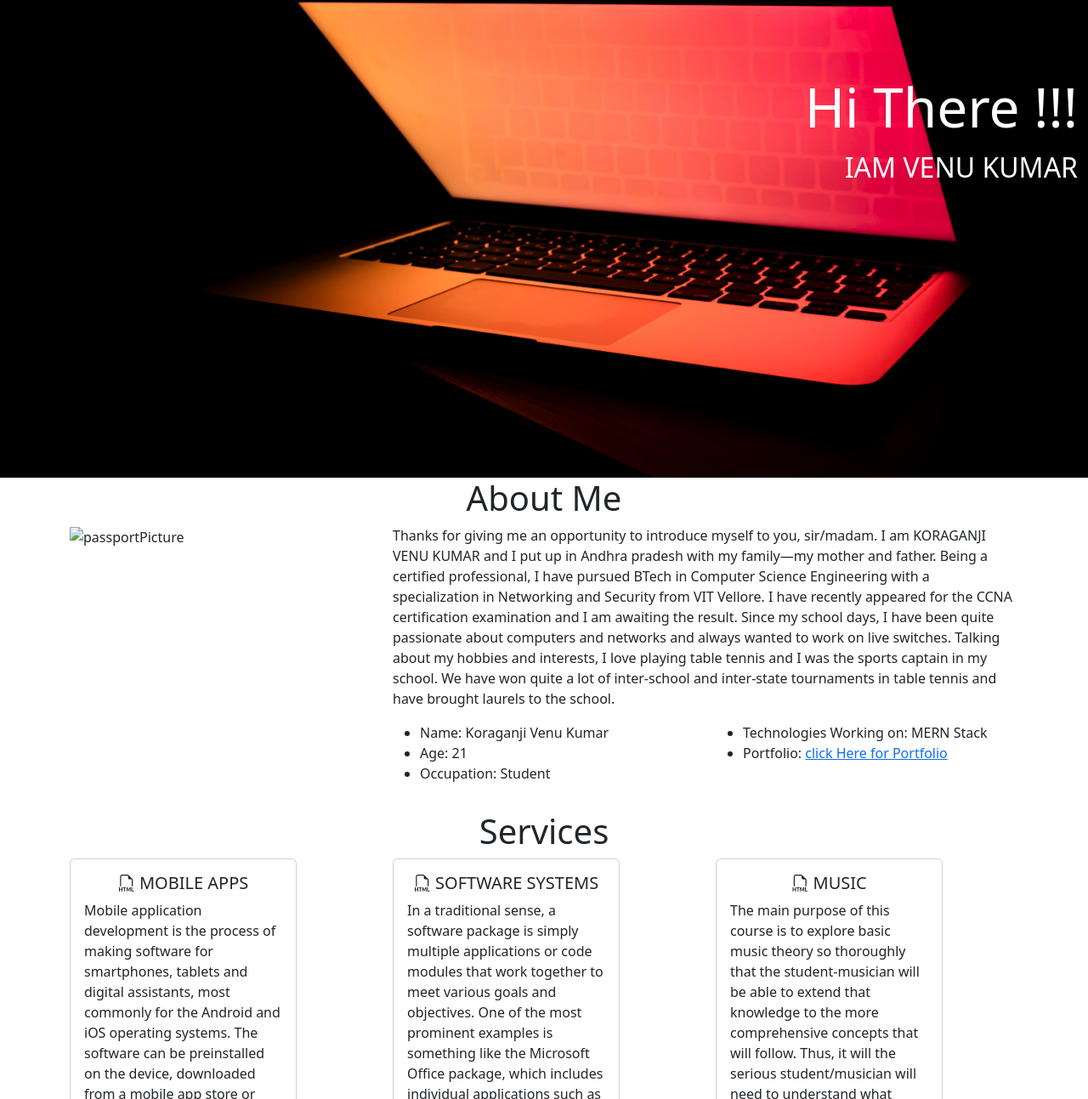
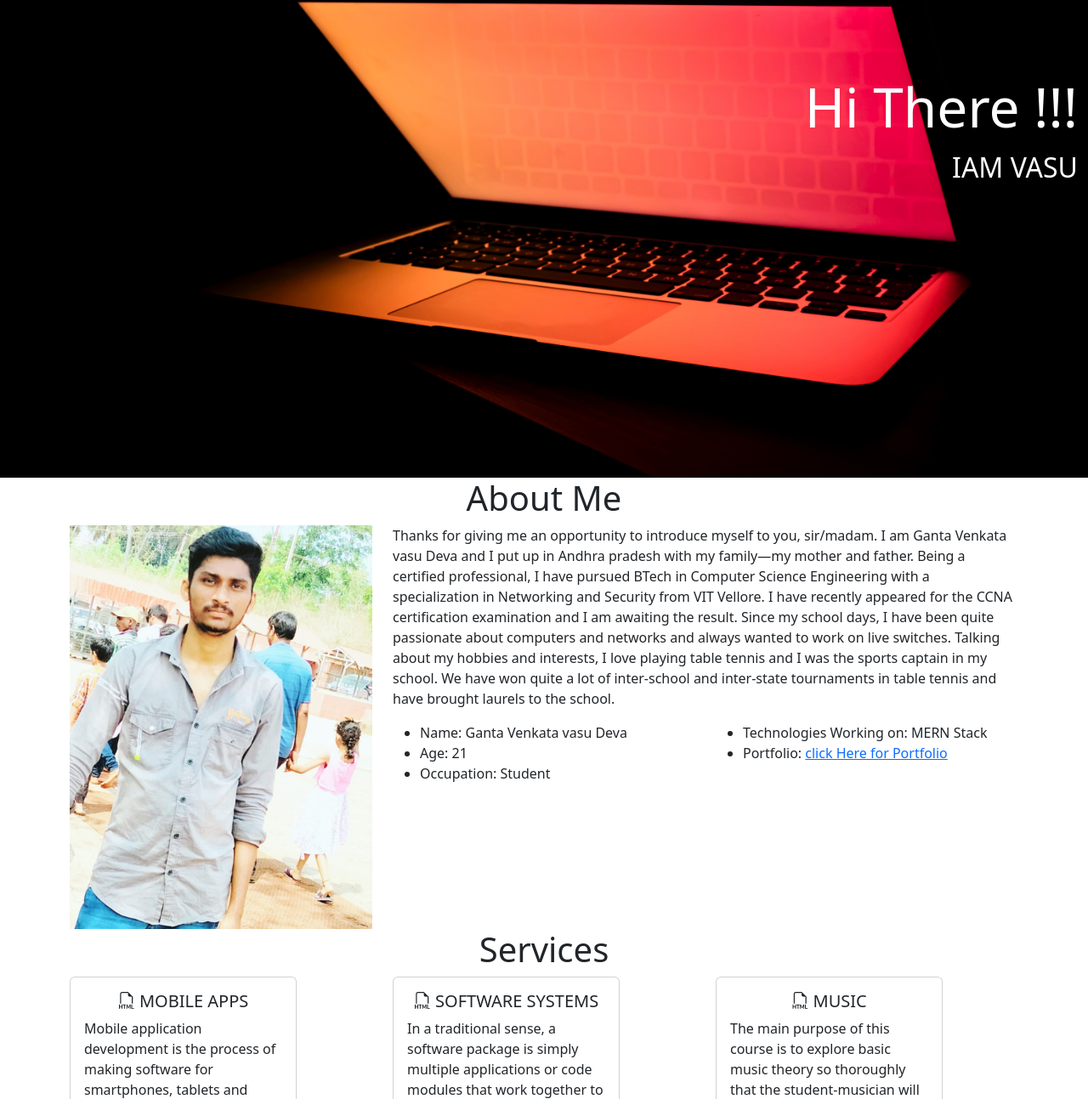
Before and after one commit to Gantavasu/vasuportfolio.github.io, a plain HTML site: page index.html in a window 1280 px wide. Shown: the part 238-1531 px from the top of the page at 85% size. Drawn offline with nearby package versions, Linux system fonts and the light colour scheme.

Commit message:
Update index.html

```diff
--- a/index.html
+++ b/index.html
@@ -49,7 +49,7 @@
       <div class="row">
         <div class="col-md-12 bannerText">
           <h2 class="bannerTitle">Hi There !!!</h2>
-          <p class="bannerDesc">IAM VENU KUMAR</p>
+          <p class="bannerDesc">IAM VASU</p>
         </div>
       </div>
     </div>
@@ -61,14 +61,14 @@
       <div class="row">
 
         <div class="col-md-4">
-          <img src="passportPicture.jpg" alt="passportPicture" class="card-img img-flude">
+          <img src="passportPicturevv.jpg" alt="passportPicture" class="card-img img-flude">
         </div>
         <div class="col-md-8">
-          <p>Thanks for giving me an opportunity to introduce myself to you, sir/madam. I am KORAGANJI VENU KUMAR and I put up in Andhra pradesh with my family—my mother and father. Being a certified professional, I have pursued BTech in Computer Science Engineering with a specialization in Networking and Security from VIT Vellore. I have recently appeared for the CCNA certification examination and I am awaiting the result. Since my school days, I have been quite passionate about computers and networks and always wanted to work on live switches. Talking about my hobbies and interests, I love playing table tennis and I was the sports captain in my school. We have won quite a lot of inter-school and inter-state tournaments in table tennis and have brought laurels to the school.</p>
+          <p>Thanks for giving me an opportunity to introduce myself to you, sir/madam. I am  Ganta Venkata vasu Deva and I put up in Andhra pradesh with my family—my mother and father. Being a certified professional, I have pursued BTech in Computer Science Engineering with a specialization in Networking and Security from VIT Vellore. I have recently appeared for the CCNA certification examination and I am awaiting the result. Since my school days, I have been quite passionate about computers and networks and always wanted to work on live switches. Talking about my hobbies and interests, I love playing table tennis and I was the sports captain in my school. We have won quite a lot of inter-school and inter-state tournaments in table tennis and have brought laurels to the school.</p>
           <div class="row">
             <div class="col-md-6">
               <ul>
-                <li>Name: Koraganji Venu Kumar</li>
+                <li>Name: Ganta Venkata vasu Deva</li>
                 <li>Age: 21</li>
                 <li>Occupation: Student</li>
               </ul>
```
